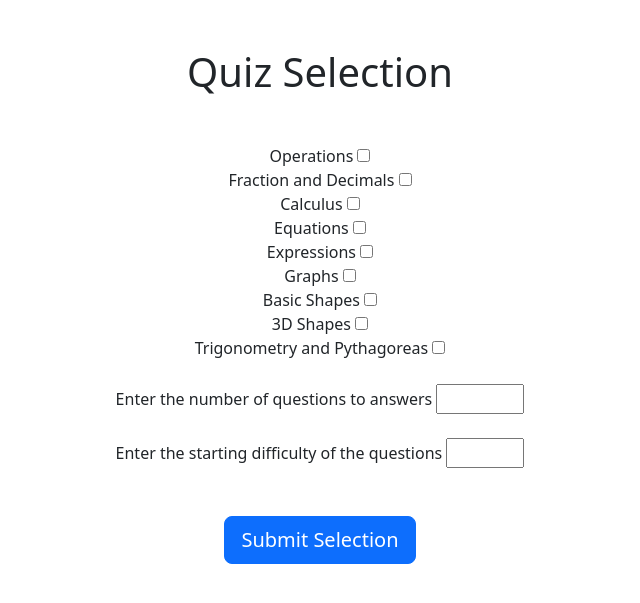
After one commit to frhn13/MathsQuizProject, a Flask app: page /quiz_selection in a window 1280 px wide. The commit adds this page. Shown: the top 603 px of the page, without its empty margins (320-960 px from the left). Run offline with Flask 3, Linux system fonts and the light colour scheme.

Commit message:
Started making form for user to select maths topics to study

```diff
--- a/quiz/forms.py
+++ b/quiz/forms.py
@@ -1,7 +1,22 @@
 from flask_wtf import FlaskForm
-from wtforms import StringField, SubmitField, IntegerField
-from wtforms.validators import DataRequired
+from wtforms import StringField, SubmitField, IntegerField, BooleanField
+from wtforms.validators import DataRequired, NumberRange
 
 class AnswerForm(FlaskForm):
     answer = StringField(label="Answer: ", validators=[DataRequired()])
     submit = SubmitField(label="Submit Answer")
+
+class TopicsForm(FlaskForm):
+    operations = BooleanField(label="Operations")
+    decimals = BooleanField(label="Fraction and Decimals")
+    calculus = BooleanField(label="Calculus")
+    equations = BooleanField(label="Equations")
+    expressions = BooleanField(label="Expressions")
+    sequences = BooleanField(label="Sequences")
+    graphs = BooleanField(label="Graphs")
+    basic_shapes = BooleanField(label="Basic Shapes")
+    three_d_shapes = BooleanField(label="3D Shapes")
+    trigonometry = BooleanField(label="Trigonometry and Pythagoreas")
+    questions = IntegerField(label="Enter the number of questions to answers", validators=[DataRequired(), NumberRange(10, 50)])
+    difficulty = IntegerField(label="Enter the starting difficulty of the questions", validators=[DataRequired(), NumberRange(1, 5)])
+    submit = SubmitField(label="Submit Selection")
--- a/quiz/templates/quiz.html
+++ b/quiz/templates/quiz.html
@@ -4,7 +4,8 @@
 {% block content %}
 <div class="text-center mt-5">
    <h1>Quiz Page</h1>
-   <h3>Current Difficulty: Level {{ current_difficulty }}</h3>
+   <h3 class="mt-3">Current Difficulty: Level {{ current_difficulty }}</h3>
+   <h4 class="mt-3">Score: {{ score }}</h4>
    {% if form %}
       <div class="container mt-5">
          <p>{{ final_question }}</p>
--- /dev/null
+++ b/quiz/templates/quiz_selection.html
@@ -0,0 +1,50 @@
+{% extends "base.html" %}
+{% block title %}Quiz Selection{% endblock %}
+
+{% block content %}
+<div class="text-center mt-5">
+   <h1>Quiz Selection</h1>
+
+   {% if form %}
+         <form method="POST" class="form-register mt-5">
+            {{ form.csrf_token() }}
+            {{ form.operations.label() }}
+            {{ form.operations() }}
+            <br>
+            {{ form.decimals.label() }}
+            {{ form.decimals() }}
+            <br>
+            {{ form.calculus.label() }}
+            {{ form.equations() }}
+            <br>
+            {{ form.equations.label() }}
+            {{ form.expressions() }}
+            <br>
+            {{ form.expressions.label() }}
+            {{ form.sequences() }}
+            <br>
+            {{ form.graphs.label() }}
+            {{ form.graphs() }}
+            <br>
+            {{ form.basic_shapes.label() }}
+            {{ form.basic_shapes() }}
+            <br>
+            {{ form.three_d_shapes.label() }}
+            {{ form.three_d_shapes() }}
+            <br>
+            {{ form.trigonometry.label() }}
+            {{ form.trigonometry() }}
+            <br>
+            <br>
+            {{ form.questions.label() }}
+            {{ form.questions() }}
+            <br>
+            <br>
+            {{ form.difficulty.label() }}
+            {{ form.difficulty()}}
+            <br>
+            {{ form.submit(class="btn btn-primary btn-lg mt-5") }}
+         </form>
+   {% endif %}
+</div>
+{% endblock %}
--- a/quiz/views.py
+++ b/quiz/views.py
@@ -1,6 +1,6 @@
 from quiz import app
 from flask import render_template, redirect, url_for, request, flash, session
-from quiz.forms import AnswerForm
+from quiz.forms import AnswerForm, TopicsForm
 from quiz.QuizCode.quizCode import operations_question_generation
 
 @app.route("/remove")
@@ -8,7 +8,19 @@ def remove_page():
     session.pop("final_question", None)
     session.pop("final_answer", None)
     session.pop("final_difficulty_weighting", None)
+    session.pop("current_difficulty", None)
+    session.pop("difficulty_range", None)
+    session.pop("score", None)
     return redirect(url_for("base_page"))
+
+@app.route("/quiz_selection", methods=["GET", "POST"])
+def quiz_selection():
+    form = TopicsForm()
+
+    if request.method == "POST":
+        pass
+
+    return render_template("quiz_selection.html", form=form)
 
 @app.route("/", methods=["GET", "POST"])
 @app.route("/home", methods=["GET", "POST"])
@@ -30,6 +42,7 @@ def base_page():
 
     final_answer = session.get("final_answer")
     final_question = session.get("final_question")
+
     if request.method == "POST":
         answer = request.form.get("answer")
         try:
@@ -39,11 +52,12 @@ def base_page():
                 if answer == "True" or answer == "False":
                     pass
                 else:
-                    flash("Should have entered a True or False")
+                    flash("You must enter True or False. Try again", category="danger")
                     return redirect(url_for("base_page"))
         except Exception:
-            flash("Should have entered a number")
+            flash("You must enter a number. Try again.", category="danger")
             return redirect(url_for("base_page"))
+
         if answer == final_answer:
             session["score"]  += 1
             print("Correct")
@@ -62,6 +76,7 @@ def base_page():
                     session["current_difficulty"] -= 1
                     session["difficulty_range"] = 50
             flash(f"You got it wrong! The correct answer is {final_answer}", category="danger")
+
         session.pop("final_question", None)
         session.pop("final_answer", None)
         session.pop("final_difficulty_weighting", None)
@@ -69,4 +84,5 @@ def base_page():
         print(session.get("difficulty_range"))
         return redirect(url_for("base_page"))
     current_difficulty = session.get("current_difficulty")
-    return render_template("quiz.html", form=form, final_question=final_question, current_difficulty=current_difficulty)
+    score = session.get("score")
+    return render_template("quiz.html", form=form, final_question=final_question, current_difficulty=current_difficulty, score=score)
```
